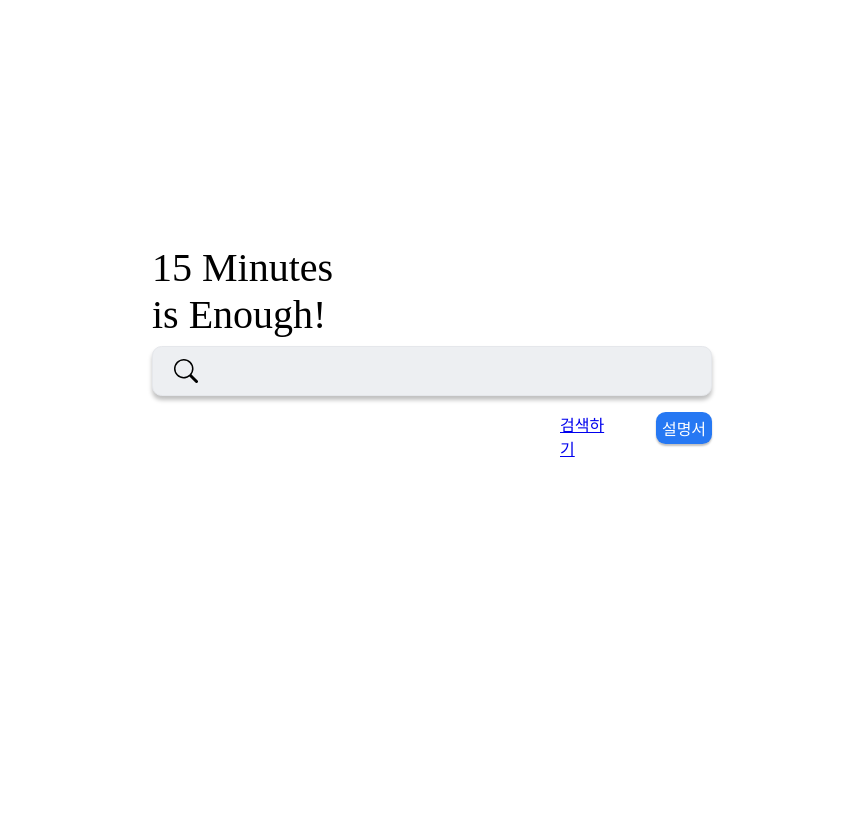
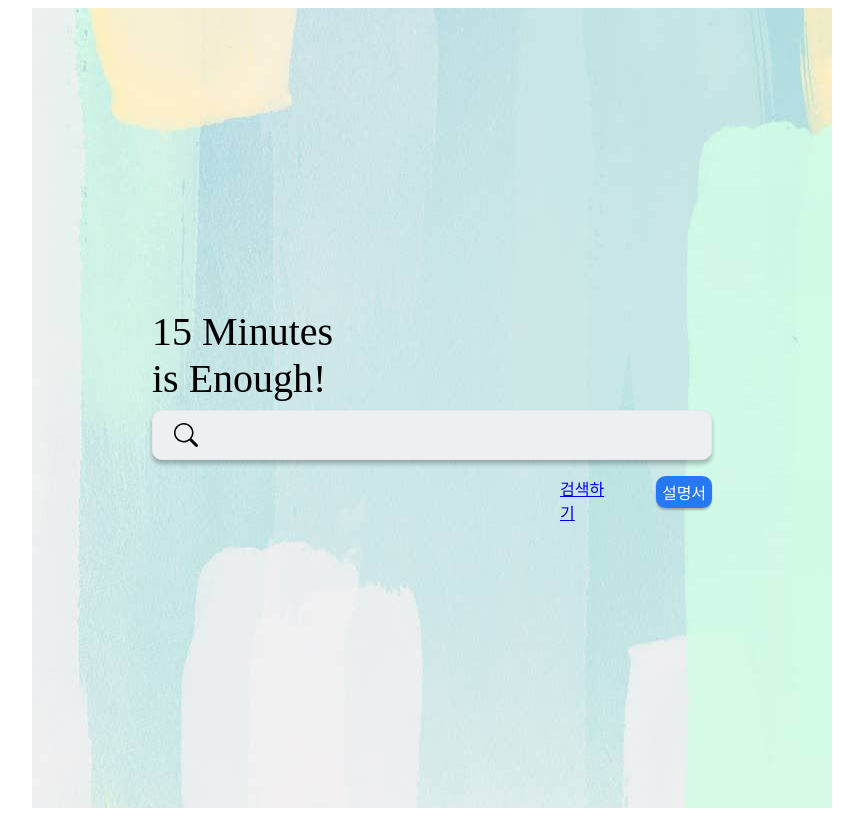
Before and after one commit to 42SeoulCoalitionhackthon2023/FrontPage, a Next.js app: page / in a window 1280 px wide. Shown: the whole page, without its empty margins (208-1071 px from the left). Built offline with nearby package versions, Linux system fonts and the light colour scheme; a web font is replaced by a local one.

Commit message:
배경 이미지 추가

```diff
--- a/pages/detail.tsx
+++ b/pages/detail.tsx
@@ -58,6 +58,7 @@ export default function Detail() {
 
   return (
     <div className={styles.pageWrap}>
+      <div className={styles.background}>
         <Header />
         <UserInfoComponent
           userInfo={userInfo}
@@ -65,5 +66,6 @@ export default function Detail() {
         />
         {userInfo.userId && <FeedbackComponent userId={userInfo.userId} />}
       </div>
+    </div>
   );
 }
--- a/pages/index.tsx
+++ b/pages/index.tsx
@@ -24,6 +24,7 @@ export default function Home() {
         <title>15 Minutes Is Enough!</title>
       </Head>
       <main className={styles.pageWrap}>
+        <div className={styles.background}>
           <div className={styles.contentWrap}>
             <div className={styles.header}>
               <div
@@ -48,6 +49,7 @@ export default function Home() {
               <div className={styles.infoBtn}>설명서</div>
             </div>
           </div>
+        </div>
       </main>
     </>
   );
--- a/styles/Home.module.scss
+++ b/styles/Home.module.scss
@@ -1,12 +1,16 @@
 @import "styles/common.scss";
 
 .pageWrap {
-  display: flex;
-  align-items: center;
-  justify-content: center;
   max-width: 50rem;
   min-height: calc(100vh - 8rem);
   margin: 0 auto;
+
+  .background {
+    @include background;
+    display: flex;
+    align-items: center;
+    justify-content: center;
+  }
 
   .contentWrap {
     display: flex;
@@ -20,6 +24,7 @@
         font-family: "HandFontT";
         font-size: 2.5rem;
         margin-bottom: 0.5rem;
+        cursor: pointer;
       }
     }
 
--- a/styles/_mixins.scss
+++ b/styles/_mixins.scss
@@ -1,5 +1,4 @@
 @import url("https://fonts.googleapis.com/css2?family=Kranky&display=swap");
-
 
 @mixin searchBar {
   border-radius: 0.6rem;
@@ -14,3 +13,14 @@
   width: 100%;
   max-width: 25rem;
 }
+
+@mixin background {
+  position: relative;
+  width: 100vw;
+  max-width: 100vh;
+  min-height: 100vh;
+  background-image: url("../public/image/background.jpeg");
+  background-size: cover;
+  background-position: center;
+  background-attachment: fixed;
+}
--- a/styles/detail.module.scss
+++ b/styles/detail.module.scss
@@ -1,11 +1,13 @@
-.pageWrap {
+.background {
+  @include background;
   display: flex;
   flex-direction: column;
   align-items: center;
   justify-content: center;
+}
+
+.pageWrap {
   max-width: 50rem;
   min-height: calc(100vh - 8rem);
   margin: 0 auto;
-
-
 }
```
Also changed, not shown: public/image/background.jpeg (added), styles/common.scss (line endings or trailing spaces). Lines whose indentation alone changed are shown as unchanged.
